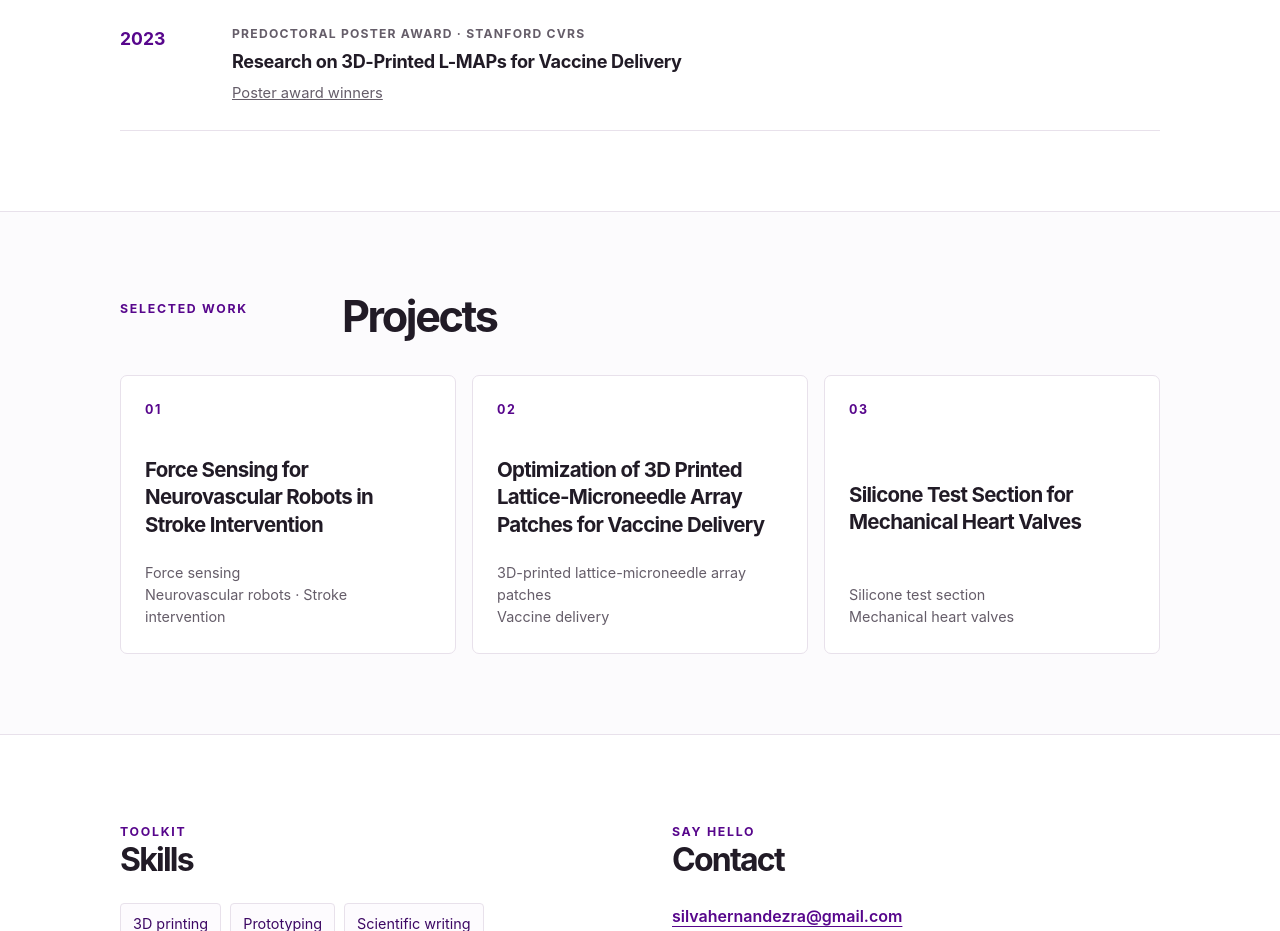
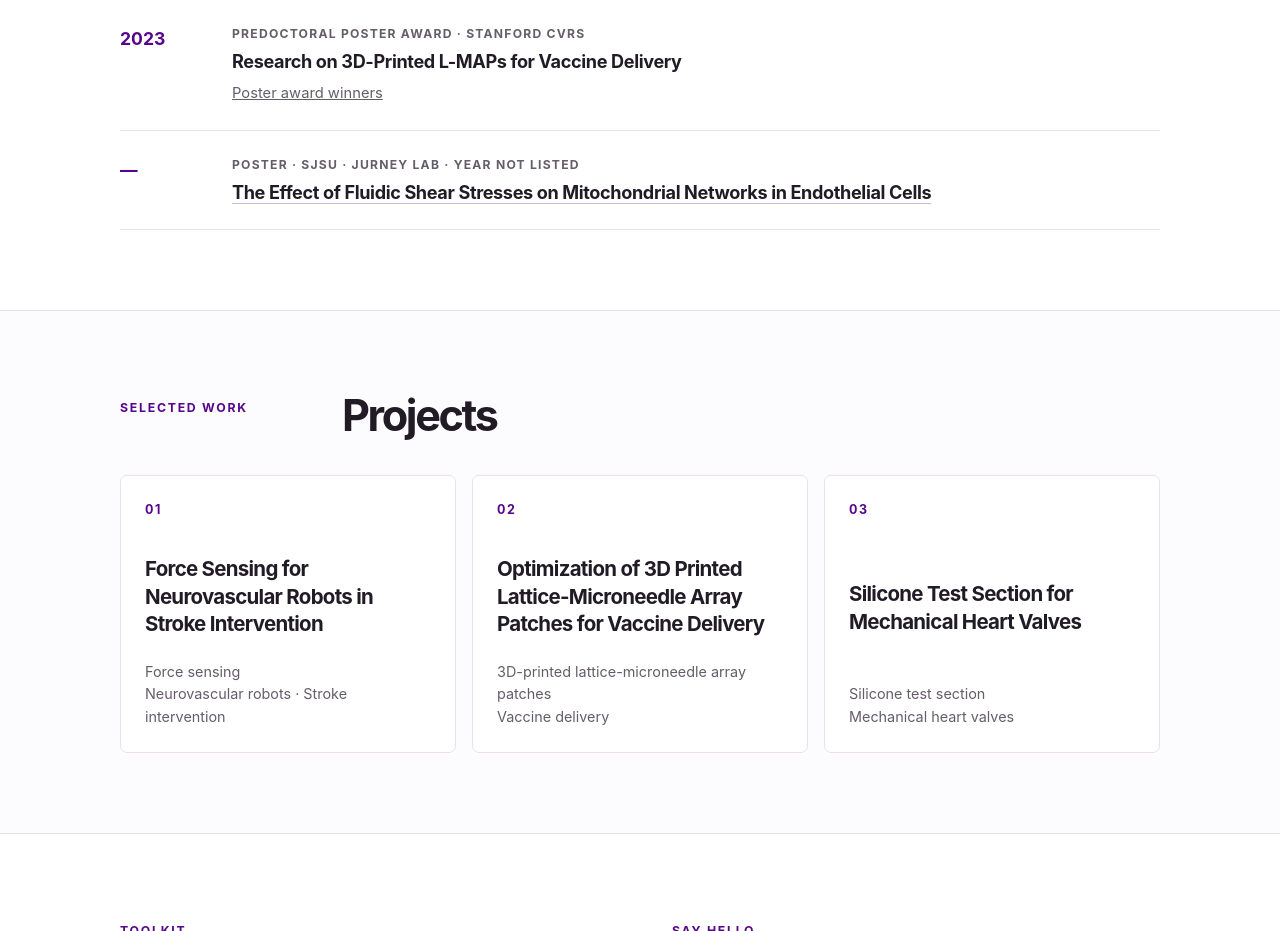
Before and after one commit to rosasilvah/lab-2-vibe-coding, a plain HTML site: page index.html in a window 1280 px wide. Shown: the part 1740-2671 px from the top of the page. Drawn offline with Linux system fonts and the light colour scheme.

Commit message:
Add dated paper and poster details

```diff
--- a/index.html
+++ b/index.html
@@ -196,6 +196,13 @@
               <p><a href="https://med.stanford.edu/cvi/mission/news_center/articles_announcements/2023/2023-cvrs-poster-award-winners.html" target="_blank" rel="noopener noreferrer">Poster award winners</a></p>
             </div>
           </li>
+          <li class="publication-item">
+            <span class="publication-year">—</span>
+            <div>
+              <p class="publication-type">Poster · SJSU · Jurney Lab · Year not listed</p>
+              <h3><a href="https://rosasilvah.github.io/mitochondria-poster.jpg" target="_blank" rel="noopener noreferrer">The Effect of Fluidic Shear Stresses on Mitochondrial Networks in Endothelial Cells</a></h3>
+            </div>
+          </li>
         </ol>
       </div>
     </section>
```
